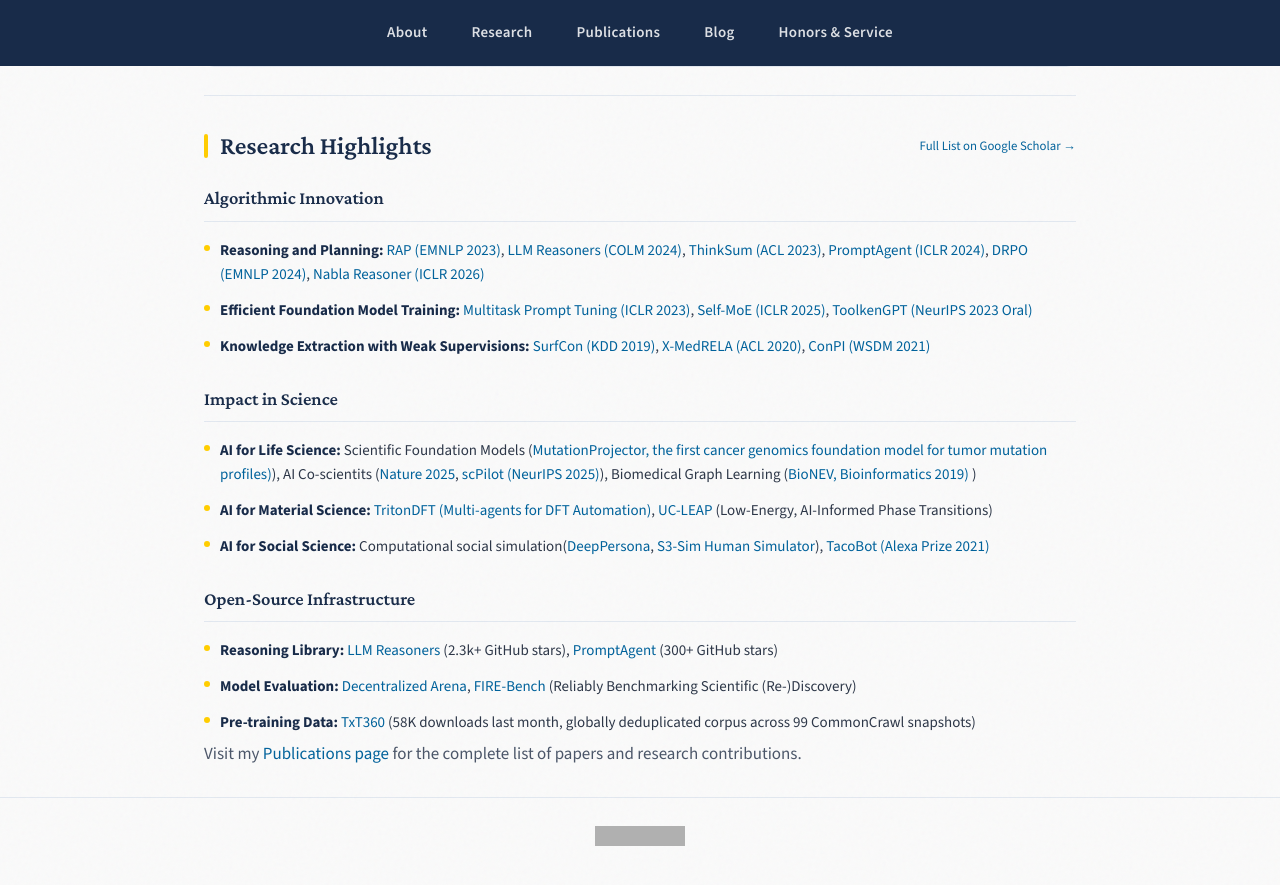
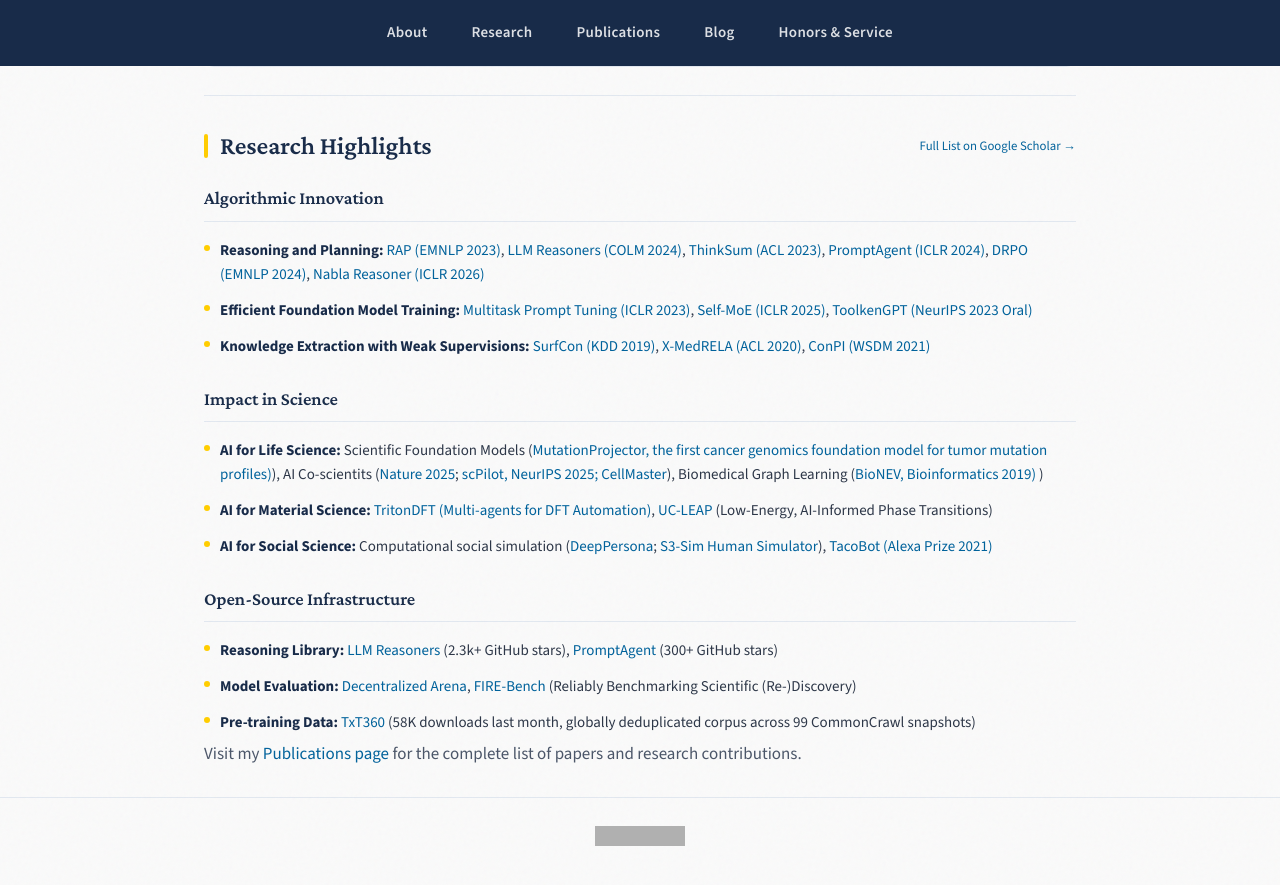
Before and after one commit to zhenwang9102/zhenwang9102.github.io, a Jekyll site: the page built from _posts/2019-06-02-venue.markdown, in a window 1280 px wide and 900 px high, scrolled down 2196 px. Shown: the top 885 px of the window. Built offline with Jekyll 4.4.1, drawn with Linux system fonts in a browser that asks for light colours; grey boxes are pictures that could not be loaded.

Commit message:
Update default.html

```diff
--- a/_layouts/default.html
+++ b/_layouts/default.html
@@ -1017,9 +1017,9 @@
         </ul>
         <h3>Impact in Science</h3>
         <ul>
-          <li><strong>AI for Life Science:</strong> Scientific Foundation Models (<a href="https://www.biorxiv.org/content/10.1101/2025.09.08.674723">MutationProjector, the first cancer genomics foundation model for tumor mutation profiles)</a>), AI Co-scientits (<a href="https://www.biorxiv.org/content/10.1101/2023.01.03.522354">Nature 2025</a>, <a href="https://zhenwang9102.github.io/">scPilot (NeurIPS 2025)</a>), Biomedical Graph Learning (<a href="https://academic.oup.com/bioinformatics/article/36/4/1241/5581350">BioNEV, Bioinformatics 2019) </a>)</li>
+          <li><strong>AI for Life Science:</strong> Scientific Foundation Models (<a href="https://www.biorxiv.org/content/10.1101/2025.09.08.674723">MutationProjector, the first cancer genomics foundation model for tumor mutation profiles)</a>), AI Co-scientits (<a href="https://www.biorxiv.org/content/10.1101/2023.01.03.522354">Nature 2025</a>; <a href="https://zhenwang9102.github.io/">scPilot, NeurIPS 2025; CellMaster</a>), Biomedical Graph Learning (<a href="https://academic.oup.com/bioinformatics/article/36/4/1241/5581350">BioNEV, Bioinformatics 2019) </a>)</li>
           <li><strong>AI for Material Science:</strong> <a href="https://tritondft.com/">TritonDFT (Multi-agents for DFT Automation)</a>, <a href="https://uc-leap.github.io/LEAP">UC-LEAP</a> (Low-Energy, AI-Informed Phase Transitions)</li>
-          <li><strong>AI for Social Science:</strong> Computational social simulation(<a href="https://arxiv.org/abs/2511.07338">DeepPersona</a>, <a>S3-Sim Human Simulator</a>), <a href="https://www.amazon.science/alexa-prize/three-top-performers-emerge-in-inaugural-alexa-prize-taskbot-challenge">TacoBot (Alexa Prize 2021)</a></li>
+          <li><strong>AI for Social Science:</strong> Computational social simulation (<a href="https://arxiv.org/abs/2511.07338">DeepPersona</a>; <a>S3-Sim Human Simulator</a>), <a href="https://www.amazon.science/alexa-prize/three-top-performers-emerge-in-inaugural-alexa-prize-taskbot-challenge">TacoBot (Alexa Prize 2021)</a></li>
         </ul>
         <h3>Open-Source Infrastructure</h3>
         <ul>
```
